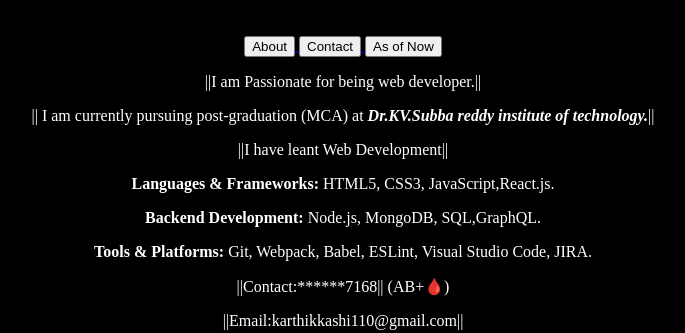
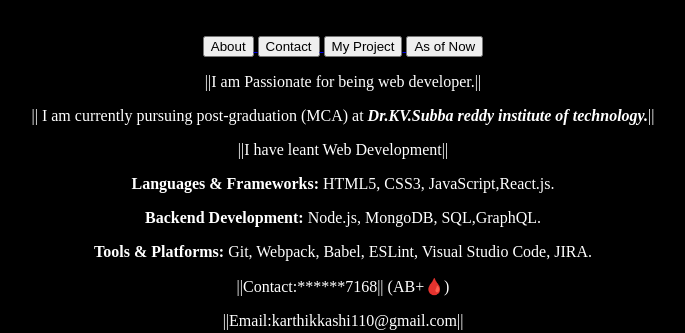
Before and after one commit to karthikpasupala/My_portfolio_1, a plain HTML site: page index.html in a window 1280 px wide. Shown: the part 473-806 px from the top of the page, without its empty margins (297-982 px from the left). Drawn offline with Linux system fonts and the light colour scheme.

Commit message:
Update index.html

```diff
--- a/index.html
+++ b/index.html
@@ -24,10 +24,13 @@
 	</a>
 
 	<a href="contact.html" >
-	<button>
+			<button>
                 Contact
             </button>
 	</a>
+	<a href="https://karthikpasupala.github.io/My-_favorite_places/" target="_blank">
+  <button> My Project</button>
+</a>
 
 	<a href="as-of-now.html">
 	<button>
```
